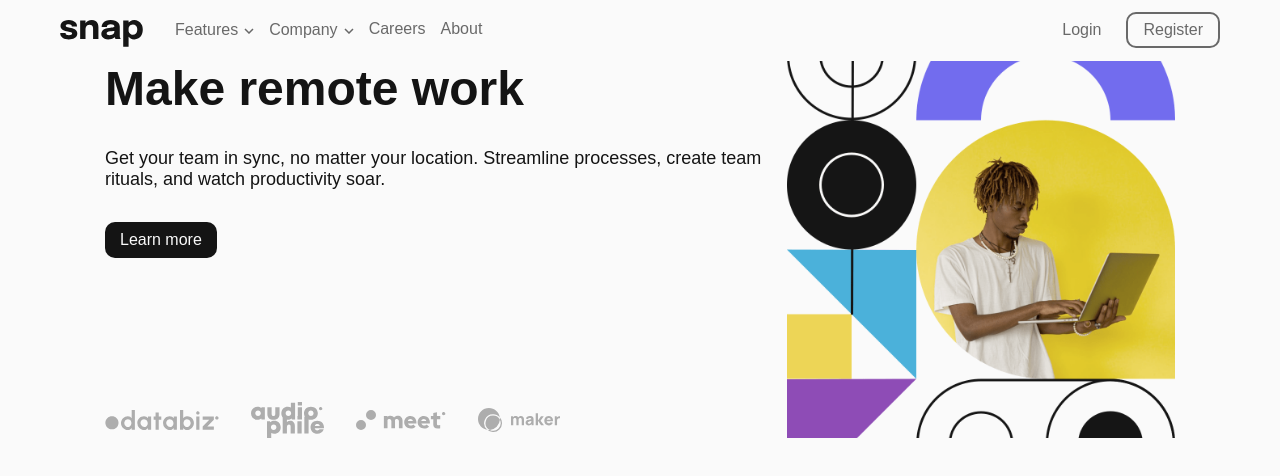
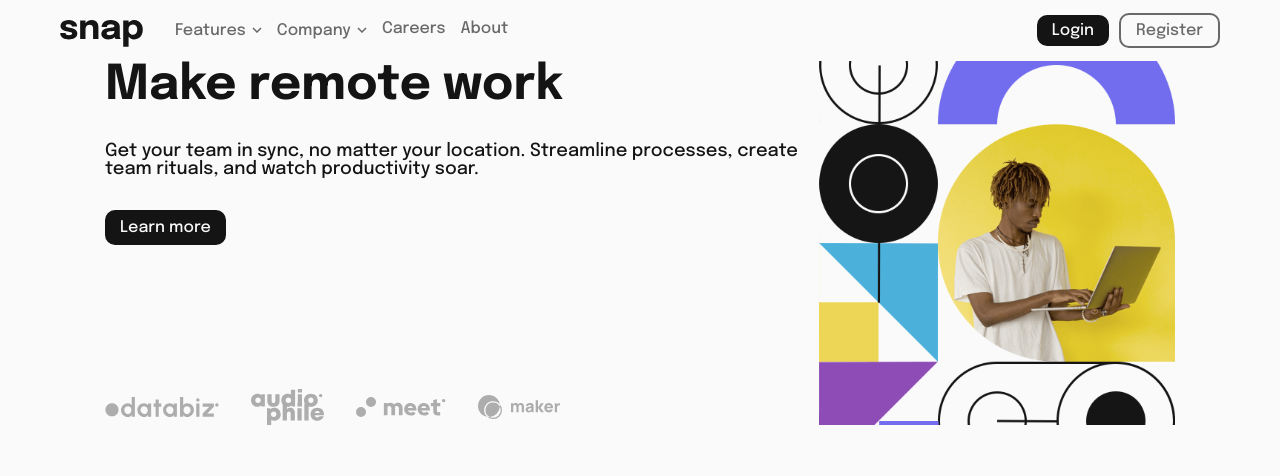
Before and after one commit to ahmad-kashkoush/intro-section-with-dropdown, a plain HTML site: page index.html in a window 1280 px wide. In both pictures the pointer is over the link "Login". Drawn offline with Linux system fonts and the light colour scheme.

Commit message:
btn + font

```diff
--- a/style.css
+++ b/style.css
@@ -1,3 +1,4 @@
+@import url("https://fonts.googleapis.com/css2?family=Epilogue:wght@500;700&display=swap");
 :root {
   --Almost-White: hsl(0, 0%, 98%);
   --Medium-Gray: hsl(0, 0%, 41%);
@@ -50,6 +51,13 @@
   border: 2px solid var(--Medium-Gray);
   border-radius: 10px;
   color: var(--Medium-Gray);
+  transition: background-color 300ms ease-in-out, color 300ms ease-in-out,
+    border-color 300ms ease-in-out;
+}
+.btn:hover {
+  background-color: var(--Almost-Black);
+  color: var(--Almost-White);
+  border-color: transparent;
 }
 /* !!!!! hamburger Menu */
 .hamburger-menu {
```
